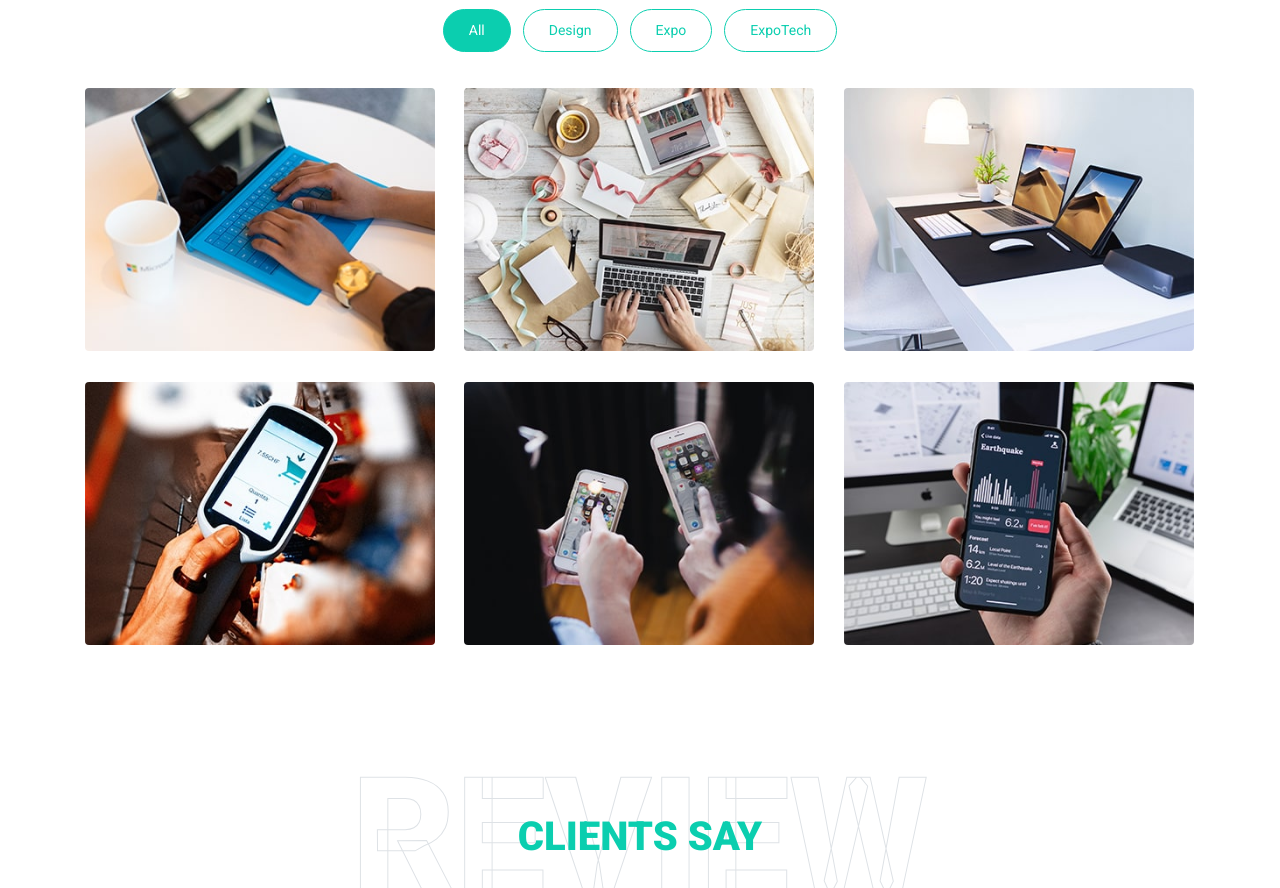
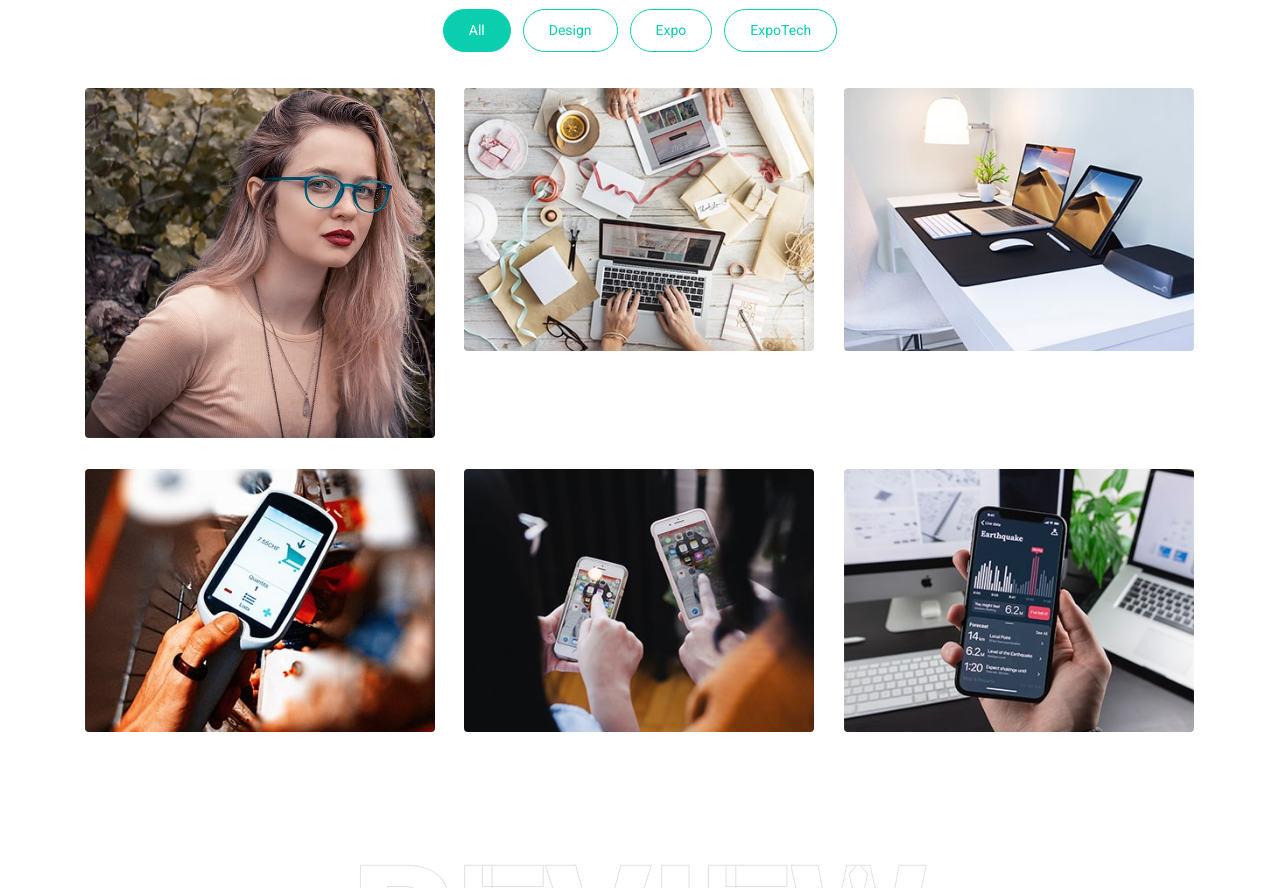
Before and after one commit to Yul775/Yulissa-Ojo, a plain HTML site: page index.html in a window 1280 px wide. Shown: the part 3863-4751 px from the top of the page. Drawn offline with nearby package versions, Linux system fonts and the light colour scheme.

```diff
--- a/index.html
+++ b/index.html
@@ -340,9 +340,9 @@
             <div class="row portfolio-container">
                 <div class="col-lg-4 col-md-6 mb-4 portfolio-item first">
                     <div class="position-relative overflow-hidden mb-2">
-                        <img class="img-fluid rounded w-100" src="img/portfolio-1.jpg" alt="">
+                        <img class="img-fluid rounded w-100" src="img/about.jpg" alt="">
                         <div class="portfolio-btn bg-primary d-flex align-items-center justify-content-center">
-                            <a href="img/portfolio-1.jpg" data-lightbox="portfolio">
+                            <a href="img/about.jpg" data-lightbox="portfolio">
                                 <i class="fa fa-plus text-white" style="font-size: 60px;"></i>
                             </a>
                         </div>
@@ -587,4 +587,5 @@
     <script src="js/main.js"></script>
 </body>
 
+
 </html>
```
